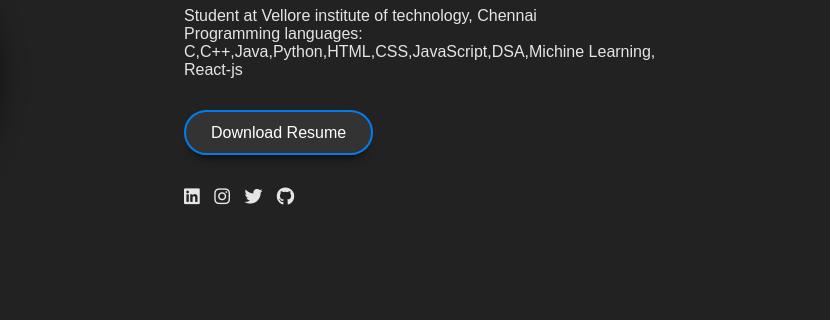
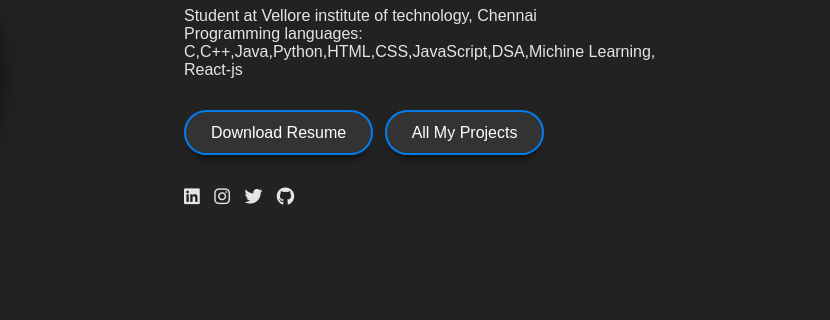
Before and after one commit to saivarshith123/Portfolio, a plain HTML site: page index.html in a window 1280 px wide. Shown: the part 259-579 px from the top of the page, 450-1280 px from the left. Drawn offline with nearby package versions, Linux system fonts and the light colour scheme.

Commit message:
Update index.html

```diff
--- a/index.html
+++ b/index.html
@@ -41,6 +41,7 @@
                     </p>
                     <div class="btn-group">
                        <a href="https://drive.google.com/file/d/1n0DHbU_JprHnf5o7c3rTwlBV9Hsuokd7/view?usp=drive_link" class="btn active" target="_main">Download Resume</a>
+                        <a href="https://drive.google.com/file/d/1n0DHbU_JprHnf5o7c3rTwlBV9Hsuokd7/view?usp=drive_link" class="btn active" target="_main">All My Projects</a>
                     </div>
                     <div class="social">
                         <a href="https://www.linkedin.com/in/gotam-sai-varshith-8a5751276/" target="_main"><i class="fa-brands fa-linkedin"></i></a>
```
